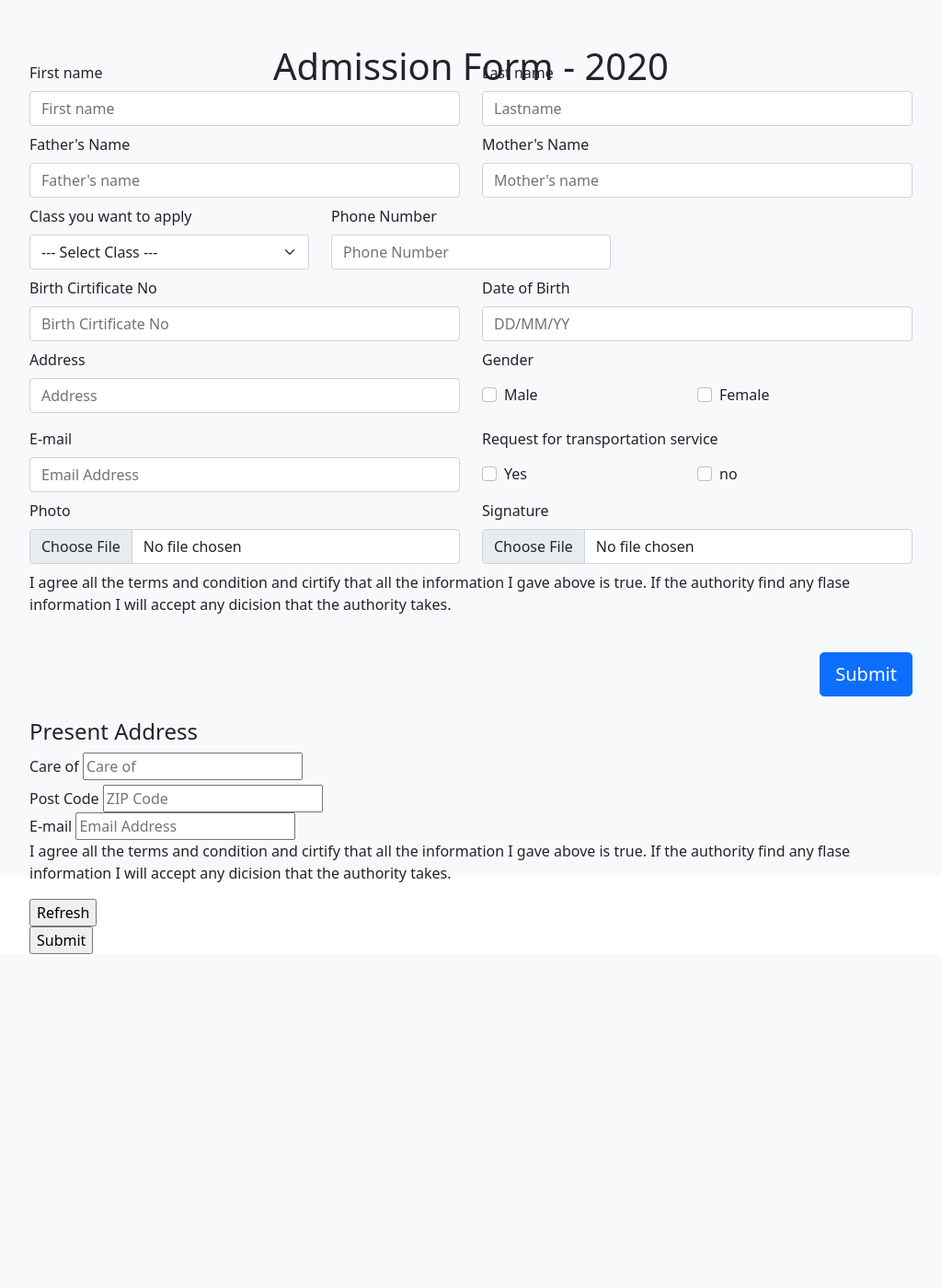
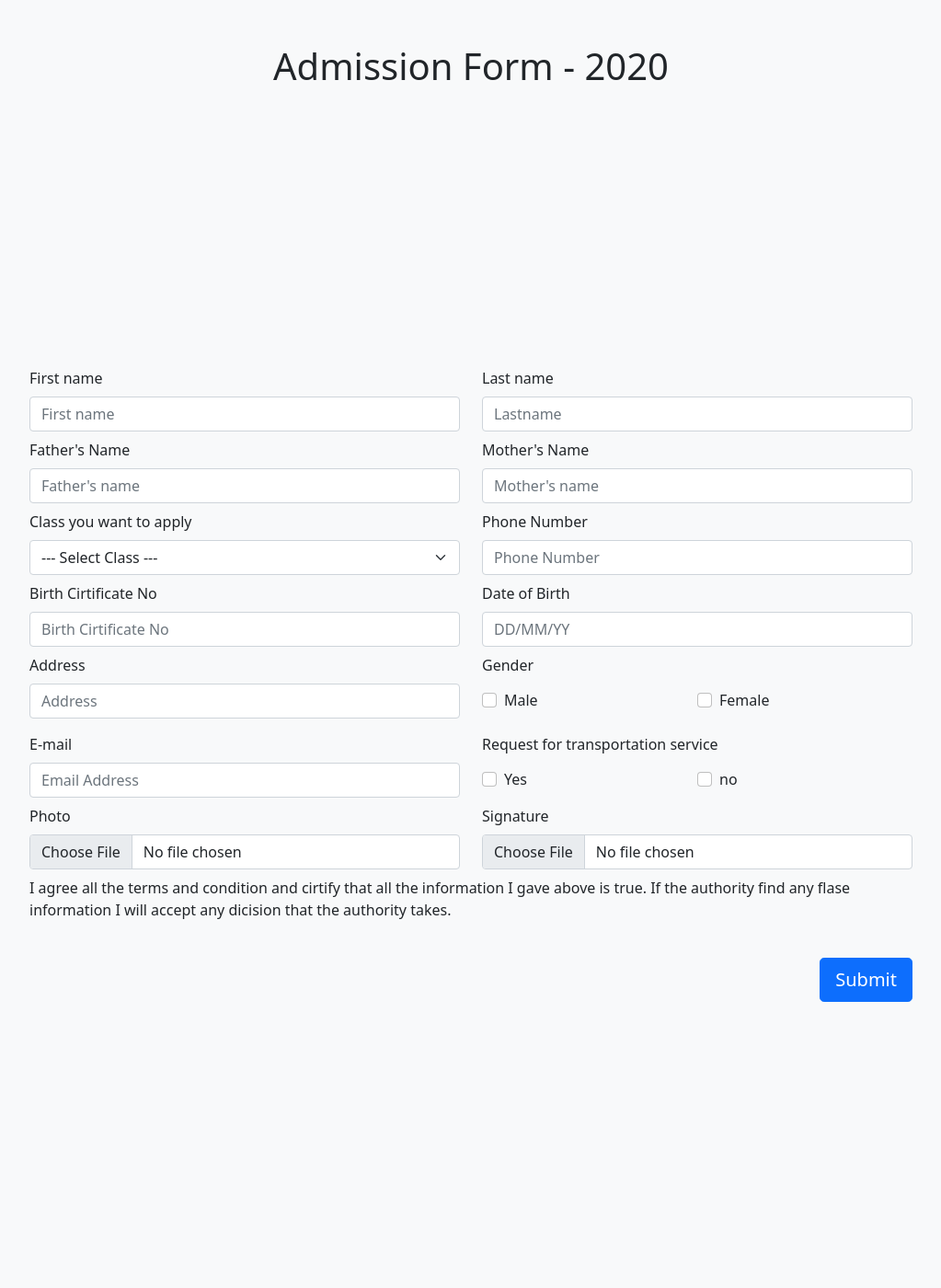
Before and after one commit to talhanasir167/school-suite, a Flask app: page /admission in a window 1280 px wide. Shown: the whole page at 92% size, without its empty margins (128-1151 px from the left). Before the commit the page ends 1037 px from the top, so only its background shows below. Run offline with Flask 2, Linux system fonts and the light colour scheme; some libraries are stand-ins or nearby versions.

Commit message:
fix some ux bug in addmission.html

```diff
--- a/main_app/static/style.css
+++ b/main_app/static/style.css
@@ -3,7 +3,7 @@
 }
 /* move the form in center both horizontal and vertical */
 .custom_form_center {
-    height: 100vh;
+    height: 150vh;
 
     display: flex;
     justify-content: center;
--- a/main_app/templates/admission.html
+++ b/main_app/templates/admission.html
@@ -6,29 +6,13 @@
     Admission -
 {% endblock %}
 
-
-
-{% block additional_link %}
-    <!-- <link rel="stylesheet" href=" {{ url_for('static', filename='admission/admission.css') }} "> -->
-{% endblock %}
-
-
-
 {% block body %}
 
-    <!-- <div class="back">
-        <button class="button"> Back </button>
-    </div> -->
+    <main class="bg_gray pt-5 pb-5">
 
-    <main class="bg_gray">
-
-        <div class="">
-
-            <header>
-
-                <h1 class="h1 text-center p-5"> Admission Form - 2020 </h1>
-
-            </header>
+        <div class="pb-5">
+            <h1 class="h1 text-center"> Admission Form - 2020 </h1>
+        </div>
 
         <section class="custom_form_center">
 
@@ -128,13 +112,13 @@
                 <div class="row mt-2">
 
                     <!-- select class -->
-                        <div class="col-sm-4">
+                    <div class="col-sm-6">
                         {{ form.applicable_class.label(class="form-label") }}
                         {{ form.applicable_class(class="form-select") }}
                     </div>
 
                     <!-- phone number -->
-                        <div class="col-sm-4">
+                    <div class="col-sm-6">
                         {{ form.phone_number.label(class="form-label") }}
 
                         {% if form.phone_number.errors %}
@@ -297,62 +281,8 @@
                     </p>
                 </div>
 
-                    <div class="d-flex justify-content-end mt-4">
+                <div class="d-flex justify-content-end mt-4 mb-3">
                     {{ form.submit(class="btn btn-lg btn-primary") }}
-                    </div>
-
-
-
-
-                    <!-- presend address title -->
-                    <p class="h4 mt-4 mb-2">
-                        Present Address
-                    </p>
-
-                    <div class="form_input" id="care_of">
-                        {{ form.care_of.label(class="form-label") }}
-
-                        {{ form.care_of(
-                            class="form_textbox",
-                            placeholder="Care of"
-                        ) }}
-                    </div>
-
-                    <div class="form_input" id="zip_code">
-                        {{ form.zip_code.label(class="form_label") }}
-
-                        {{ form.zip_code(
-                            class="form_textbox",
-                            placeholder="ZIP Code"
-                        ) }}
-                    </div>
-
-
-
-                    <div class="form_input" id="email">
-                        {{ form.email.label(class="form_label") }}
-
-                        {{ form.email(
-                            class="form_textbox",
-                            placeholder="Email Address"
-                        ) }}
-                    </div>
-
-
-
-                    <div id="agreement">
-                        <p>
-                            I agree all the terms and condition and cirtify that all the information I gave above is true. If the authority find any
-                            flase information I will accept any dicision that the authority takes.
-                        </p>
-                    </div>
-
-                    <div class="form_button" id="refresh">
-                        <input type="reset" value="Refresh" class="submit_button refresh"/>
-                    </div>
-
-                    <div class="form_button" id="submit">
-                        {{ form.submit( class="submit_button submit" ) }}
                 </div>
 
             </form>
```
Also changed, not shown: 1 other file. Lines whose indentation alone changed are shown as unchanged.
